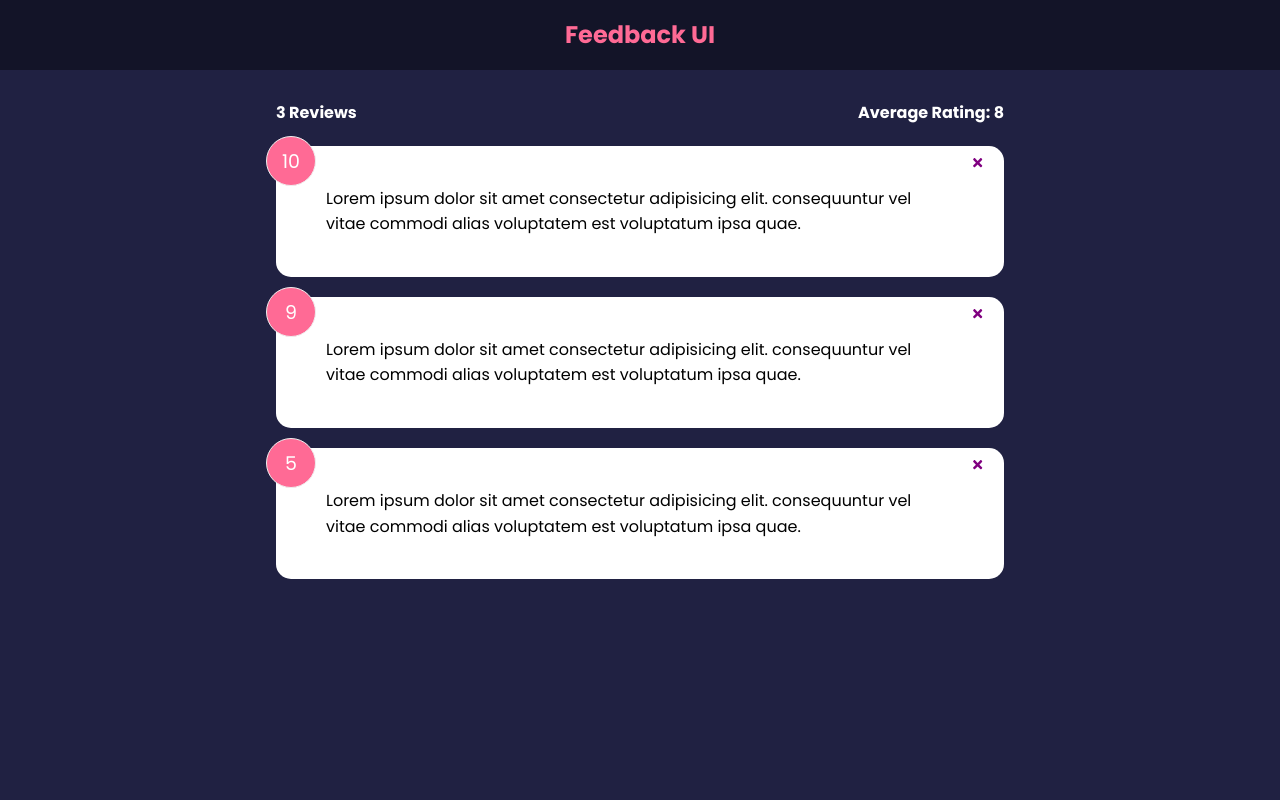
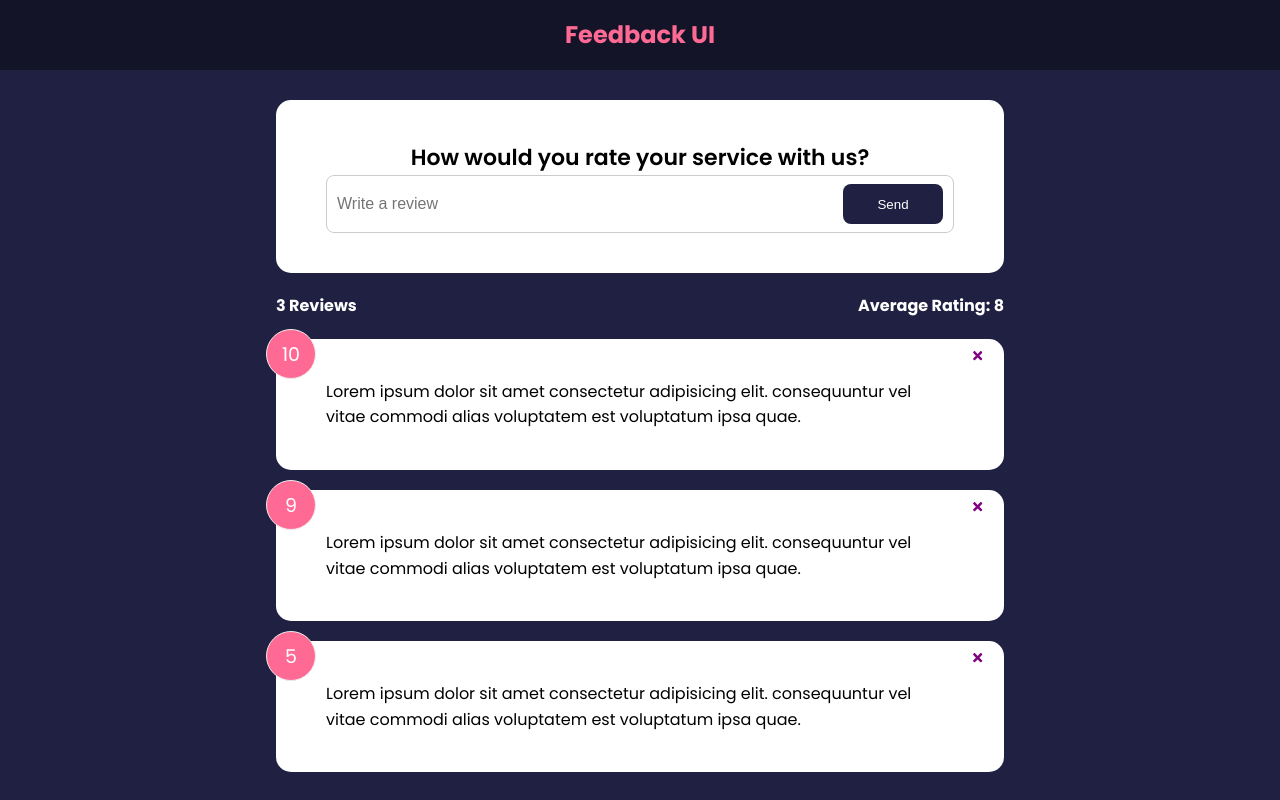
Before and after one commit to SilvesterSpath/Feedback_app, a React (Create React App) app: page / in a window 1280 px wide. Built offline with nearby package versions, Linux system fonts and the light colour scheme.

Commit message:
Button component

```diff
--- a/src/App.js
+++ b/src/App.js
@@ -3,6 +3,7 @@
 import FeedbackData from './data/FeedbackData';
 import FeedbackList from './components/FeedbackList';
 import FeedbackStats from './components/FeedbackStats';
+import FeedbackForm from './components/FeedbackForm';
 
 function App() {
   const [feedbacks, setFeedbacks] = useState(FeedbackData);
@@ -17,6 +18,7 @@
     <>
       <Header />
       <div className='container'>
+        <FeedbackForm />
         <FeedbackStats feedbacks={feedbacks} />
         <FeedbackList feedbacks={feedbacks} handleDel={deleteFeedack} />
       </div>
--- /dev/null
+++ b/src/components/FeedbackForm.jsx
@@ -0,0 +1,28 @@
+import { useState, useEffect } from "react"
+import Card from "../shared/Card"
+import Button from "../shared/Button"
+
+
+function FeedbackForm() {
+  const [text, setText] = useState('')
+
+  const handleTextChange = (e)=>{
+    setText(e.target.value)
+    console.log(text);
+  }
+
+  return (
+    <Card>
+      <form >
+        <h2>How would you rate your service with us?</h2>
+        {/* @TODO - rating select component */}
+        <div className="input-group">
+          <input type="text" placeholder="Write a review" value={text} onChange={(e)=> handleTextChange(e)}/>
+          <Button type="submit" >Send</Button>
+        </div>
+      </form>
+    </Card>
+  )
+}
+
+export default FeedbackForm
--- /dev/null
+++ b/src/shared/Button.jsx
@@ -0,0 +1,24 @@
+import PropTypes from 'prop-types'
+
+function Button({children, version, type, isDisabled}) {
+  return (
+    <button type={type} disabled={isDisabled} className={`btn btn-${version}`}>
+      {children}
+    </button>
+  )
+}
+
+Button.defaultProps = {
+  version: 'primary',
+  type: 'button',
+  isDisabled: false
+}
+
+Button.propTypes = {
+  children: PropTypes.node.isRequired,
+  version: PropTypes.string,
+  type: PropTypes.string,
+  isDisabled: PropTypes.bool
+}
+
+export default Button
```
